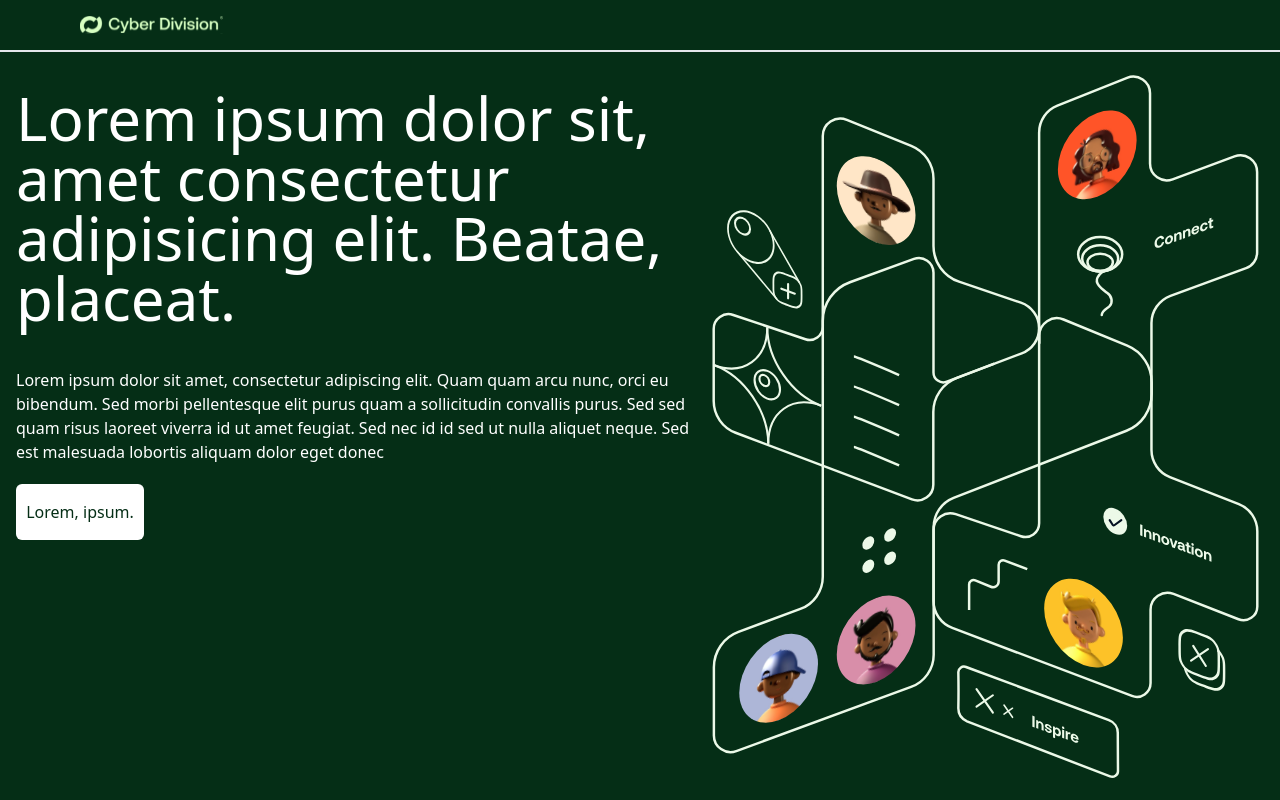
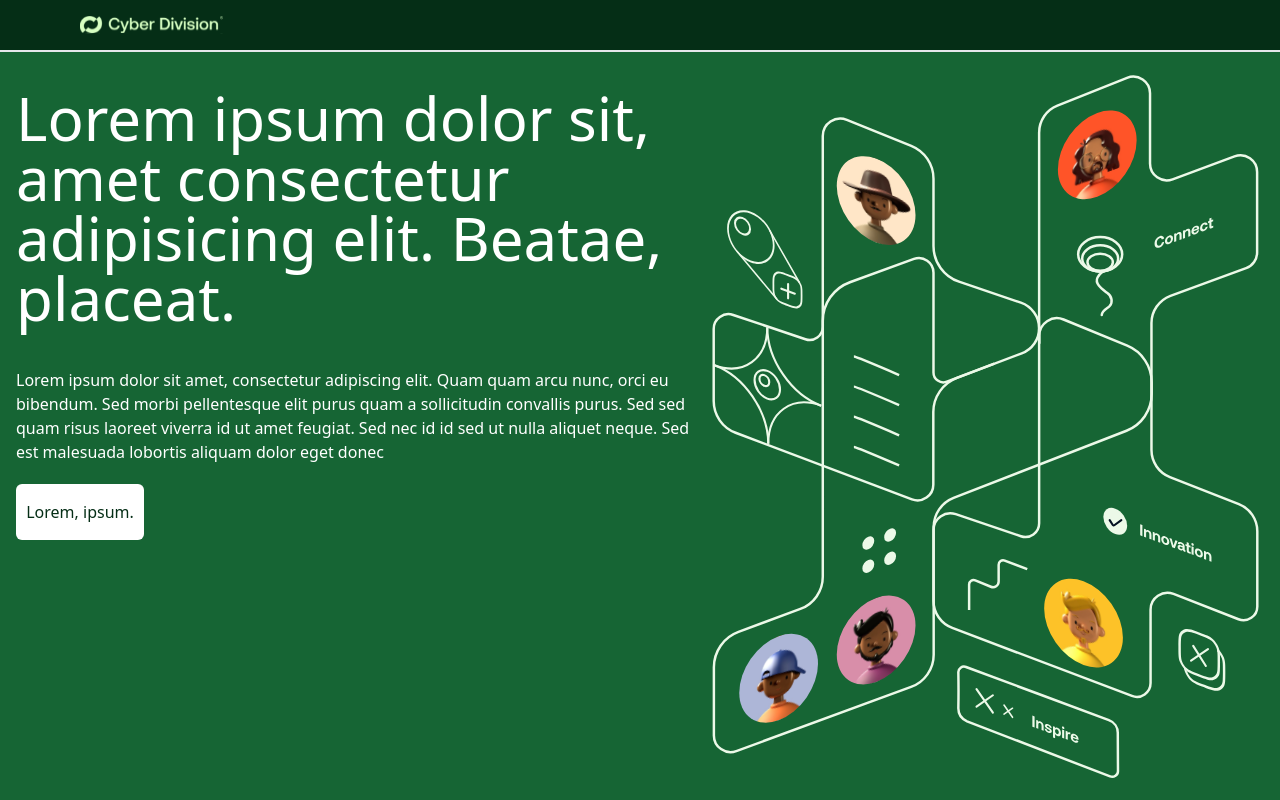
Before and after one commit to Parsya2/landing-page, a React (Create React App) app: page / in a window 1280 px wide. Shown: the top 800 px of the page. Built offline with nearby package versions, Linux system fonts and the light colour scheme.

Commit message:
make better

```diff
--- a/src/components/header.js
+++ b/src/components/header.js
@@ -1,7 +1,7 @@
 import IMG1 from "../assets/img1.svg";
 const Header = () => {
   return (
-    <header className="bg-green-950">
+    <header className="bg-green-800">
       <div className="p-4 flex flex-col md:flex-row">
         <div className="inline mt-5">
           <h1 className="font-normal text-4xl md:text-6xl text-white mb-5">
@@ -16,7 +16,7 @@ const Header = () => {
               viverra id ut amet feugiat. Sed nec id id sed ut nulla aliquet
               neque. Sed est malesuada lobortis aliquam dolor eget donec
             </p>
-            <button className="hover:bg-green-950 hover:border-2 text-base font-medium mt-5 hover:text-white active:bg-green-950 active:text-white bg-white text-green-950 w-32 h-14 rounded-md">
+            <button className="hover:bg-green-800 hover:border-2 text-base font-medium mt-5 hover:text-white active:bg-green-950 active:text-white bg-white text-green-950 w-32 h-14 rounded-md">
               Lorem, ipsum.
             </button>
           </div>
--- a/src/components/sec.js
+++ b/src/components/sec.js
@@ -4,7 +4,7 @@ import Img5 from "../assets/img5.svg";
 export const Sec = () => {
   return (
     <>
-      <section className="bg-green-950 border-t-2 p-4 text-white">
+      <section className="bg-green-800 border-t-2 p-4 text-white">
         <div>
           <h1 className="text-white font-normal text-3xl md:text-6xl">
             Lorem ipsum dolor sit amet consectetur adipisicing elit.
@@ -106,7 +106,7 @@ export const Sec = () => {
         </div>
         <div className="font-normal text-3xl md:text-6xl border-t-2 my-5 flex flex-col items-center justify-center">
           Lorem ipsum, dolor sit amet consectetur adipisicing elit.
-          <button className="hover:bg-green-950 text-base font-medium mt-5 hover:border-2 hover:text-white active:bg-green-950 active:text-white bg-white text-green-950 w-32 h-14 rounded-md">
+          <button className="hover:bg-green-800 text-base font-medium mt-5 hover:border-2 hover:text-white active:bg-green-800 active:text-white bg-white text-green-950 w-32 h-14 rounded-md">
             Lorem, ipsum.
           </button>
         </div>
```
